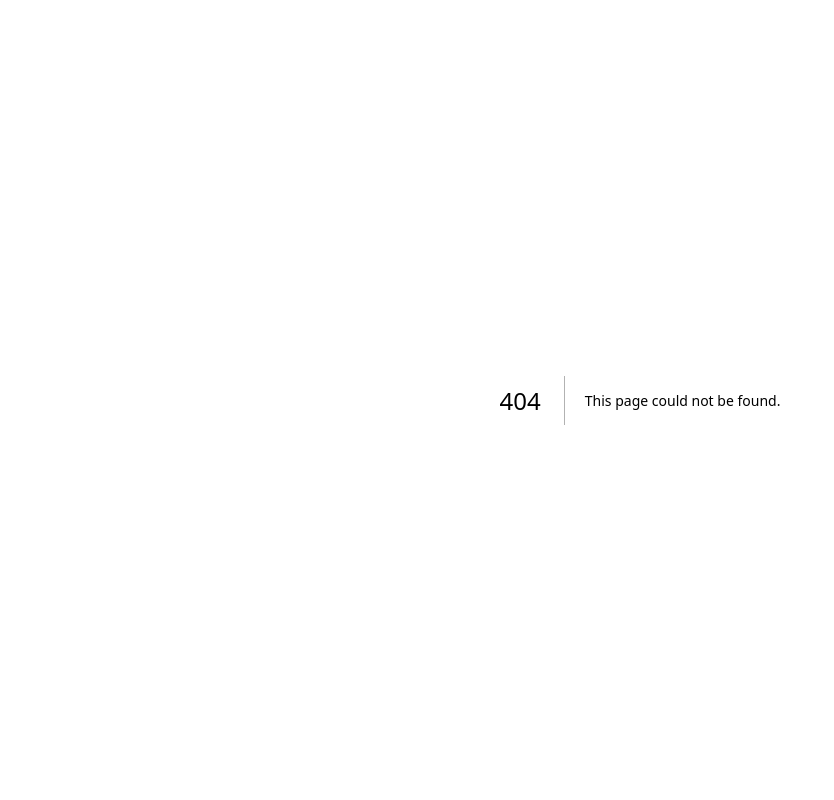
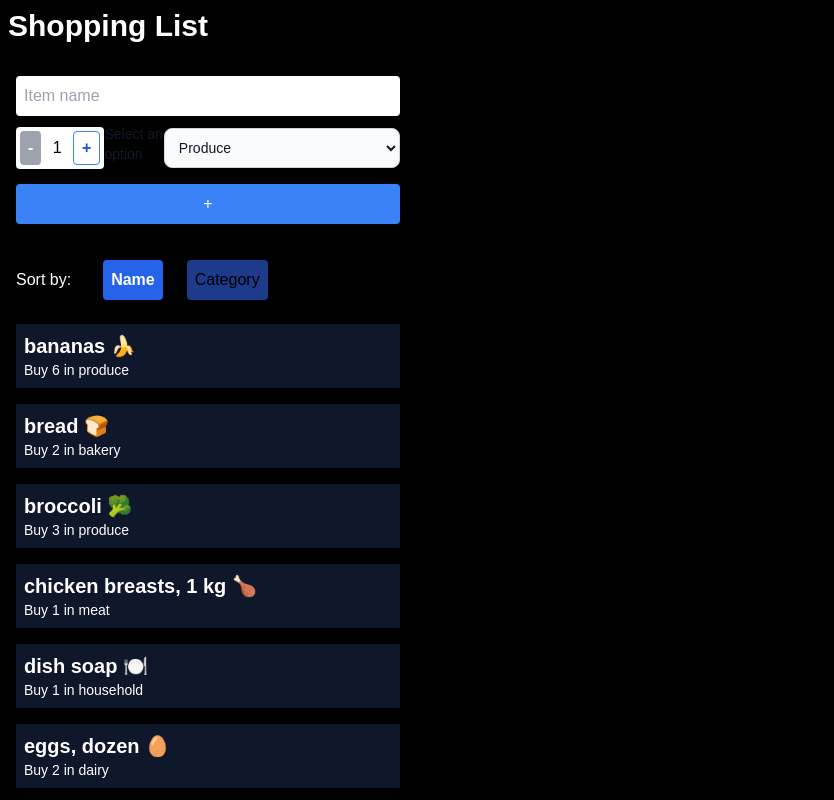
Before and after one commit to marybethsato/cprg306-assignments, a Next.js app: page /week-7 in a window 1280 px wide. Before the commit this address had no page. Shown: the top 800 px of the page, without its empty margins (0-834 px from the left). Built offline with nearby package versions, Linux system fonts and the light colour scheme.

Commit message:
feat: week-7 assignment

```diff
--- a/app/page.js
+++ b/app/page.js
@@ -31,6 +31,11 @@ export default function Home() {
                 Week 6 Assignment
               </a>
             </li>
+            <li className="hover:text-green-400 hover:underline">
+              <a href="/week-7">
+                Week 7 Assignment
+              </a>
+            </li>
           </ul>
 
         </div>
--- /dev/null
+++ b/app/week-7/item-list.js
@@ -0,0 +1,41 @@
+"use client";
+
+import { useState } from "react";
+import Item from "./item";
+
+
+export default function ItemList({ items = [] }) {
+    const [sortBy, setSortBy] = useState("name");
+
+    const sortedItems = [...items].sort((a, b) => {
+        if (sortBy === "name") {
+            return a.name.localeCompare(b.name);
+        } else if (sortBy === "category") {
+            return a.category.localeCompare(b.category);
+        }
+        return 0;
+    });
+
+    return (
+        <div>
+            <div className="p-2 max-w-m flex gap-6">
+                <label className="p-2">
+                    Sort by:
+                </label>
+                <button className={`${sortBy == 'name' ? 'bg-blue-600 font-bold' : 'bg-blue-900 text-black'} p-2 rounded`} onClick={() => setSortBy("name")}>Name</button>
+                <button className={`${sortBy == 'category' ? 'bg-blue-600 font-bold' : 'bg-blue-900 text-black'} p-2 rounded`} onClick={() => setSortBy("category")}>Category</button>
+            </div>
+            <ul>
+                {sortedItems.map((item) => (
+                    <Item
+                        key={item.id}
+                        name={item.name}
+                        quantity={item.quantity}
+                        category={item.category}
+                    />
+                ))
+                }
+            </ul>
+        </div>
+    );
+}
--- /dev/null
+++ b/app/week-7/item.js
@@ -0,0 +1,11 @@
+
+const Item = ({ name, quantity, category }) => {
+    return (
+        <li className="p-2 m-4 bg-slate-900 max-w-sm">
+            <h2 className="text-xl font-bold">{name}</h2>
+            <div className="text-sm">Buy {quantity} in {category}</div>
+        </li>
+    );
+};
+
+export default Item;
--- /dev/null
+++ b/app/week-7/items.json
@@ -0,0 +1,74 @@
+[
+    {
+      "id": "1h2GJKH12gkHG31h1H",
+      "name": "milk, 4 L 🥛",
+      "quantity": 1,
+      "category": "dairy"
+    },
+    {
+      "id": "2KJH3k2j3H1k2J3K1H",
+      "name": "bread 🍞",
+      "quantity": 2,
+      "category": "bakery"
+    },
+    {
+      "id": "3h2KJH3k2j3H1k2J3",
+      "name": "eggs, dozen 🥚",
+      "quantity": 2,
+      "category": "dairy"
+    },
+    {
+      "id": "4k2J3K1H2GJKH12gk",
+      "name": "bananas 🍌",
+      "quantity": 6,
+      "category": "produce"
+    },
+    {
+      "id": "5H1h1H2KJH3k2j3H",
+      "name": "broccoli 🥦",
+      "quantity": 3,
+      "category": "produce"
+    },
+    {
+      "id": "6H1k2J3K1H2GJKH1",
+      "name": "chicken breasts, 1 kg 🍗",
+      "quantity": 1,
+      "category": "meat"
+    },
+    {
+      "id": "7gkHG31h1H2KJH3k",
+      "name": "pasta sauce 🍝",
+      "quantity": 3,
+      "category": "canned goods"
+    },
+    {
+      "id": "8j3H1k2J3K1H2GJK",
+      "name": "spaghetti, 454 g 🍝",
+      "quantity": 2,
+      "category": "dry goods"
+    },
+    {
+      "id": "9H12gkHG31h1H2KJ",
+      "name": "toilet paper, 12 pack 🧻",
+      "quantity": 1,
+      "category": "household"
+    },
+    {
+      "id": "10H3k2j3H1k2J3K1",
+      "name": "paper towels, 6 pack",
+      "quantity": 1,
+      "category": "household"
+    },
+    {
+      "id": "11k2J3K1H2GJKH12",
+      "name": "dish soap 🍽️",
+      "quantity": 1,
+      "category": "household"
+    },
+    {
+      "id": "12GJKH12gkHG31h1",
+      "name": "hand soap 🧼",
+      "quantity": 4,
+      "category": "household"
+    }
+  ]
--- /dev/null
+++ b/app/week-7/new-item.js
@@ -0,0 +1,107 @@
+"use client";
+
+import { useState } from "react";
+
+export function NewItem({ onAddItem }) {
+    const [quantity, setQuantity] = useState(1);
+    const [name, setName] = useState("");
+    const [category, setCategory] = useState("produce");
+
+    const increment = () => {
+        if (quantity < 20) {
+            setQuantity(quantity + 1);
+        }
+    };
+
+    const decrement = () => {
+        if (quantity > 1) {
+            setQuantity(quantity - 1);
+        }
+    };
+
+    const handleSubmit = (event) => {
+        event.preventDefault();
+        const id = Math.random().toString(36).substring(2);
+        onAddItem(id, name, quantity, category);
+        setName('');
+        setQuantity(1);
+        setCategory('Produce');
+    };
+
+    return (
+        <form className="p-4 sm" onSubmit={handleSubmit}>
+        <input
+            required
+            className="p-2 my-2 rounded w-96 text-black"
+            type="text"
+            placeholder="Item name"
+            value={name}
+            onChange={(e) => setName(e.target.value)} // This binds input to state
+        />
+        <div className="flex items-center w-96">
+            <div className="p-1 bg-white text-white w-36 flex justify-between content-center rounded">
+                <div className="flex">
+                    <button
+                        type="button"
+                        className={`${quantity === 1
+                            ? 'bg-gray-400 cursor-not-allowed'
+                            : 'bg-transparent hover:bg-blue-500 border border-blue-500 text-blue-700'
+                            } font-semibold hover:text-white py-1 px-2 hover:border-transparent rounded`}
+                        disabled={quantity === 1}
+                        onClick={decrement}
+                    >
+                        -
+                    </button>
+                </div>
+                <div className="self-center">
+                    <p className="text-black">{quantity}</p>
+                </div>
+                <div className="flex">
+                    <button
+                        type="button"
+                        className={`${quantity === 20
+                            ? 'bg-gray-400 cursor-not-allowed'
+                            : 'bg-transparent hover:bg-blue-500 border border-blue-500 text-blue-700'
+                            } font-semibold hover:text-white py-1 px-2 hover:border-transparent rounded`}
+                        disabled={quantity === 20}
+                        onClick={increment}
+                    >
+                        +
+                    </button>
+                </div>
+            </div>
+            <label
+                htmlFor="categories"
+                className="block mb-2 text-sm font-medium text-gray-900 dark:text-white"
+            >
+                Select an option
+            </label>
+            <select
+                id="categories"
+                className="bg-gray-50 border border-gray-300 text-gray-900 text-sm rounded-lg focus:ring-blue-500 focus:border-blue-500 block w-full p-2.5 dark:bg-gray-700 dark:border-gray-600 dark:placeholder-gray-400 dark:text-white dark:focus:ring-blue-500 dark:focus:border-blue-500"
+                value={category} // Bind select to category state
+                onChange={(e) => setCategory(e.target.value)} // Update category on change
+            >
+                <option value="produce">Produce</option>
+                <option value="dairy">Dairy</option>
+                <option value="bakery">Bakery</option>
+                <option value="meat">Meat</option>
+                <option value="frozen goods">Frozen Goods</option>
+                <option value="canned goods">Canned Goods</option>
+                <option value="dry goods">Dry Goods</option>
+                <option value="beverages">Beverages</option>
+                <option value="snacks">Snacks</option>
+                <option value="household">Household</option>
+                <option value="other">Other</option>
+            </select>
+        </div>
+        <button
+            type="submit"
+
+            className="rounded bg-blue-500 text-white px-4 py-2 w-96 my-3"
+        >
+            +
+        </button>
+    </form>
+    );
+}
--- /dev/null
+++ b/app/week-7/page.js
@@ -0,0 +1,24 @@
+"use client";
+
+import { useState } from "react";
+import ItemList from "./item-list";
+import itemsData from "./items.json";
+import { NewItem } from "./new-item";
+
+export default function Page() {
+
+  const [items, setItems] = useState(itemsData);
+
+  function handleAddItem(id, name, quantity, category){
+    const newItem = { id: id, name: name, quantity: quantity, category: category}; // Example new item
+    setItems([...items, newItem]);
+  }
+
+    return (
+      <main>
+        <h2 className="text-3xl font-bold m-2">Shopping List</h2>
+        <NewItem onAddItem={handleAddItem} />
+        <ItemList items={items}></ItemList>
+      </main>
+    );
+  }
```
